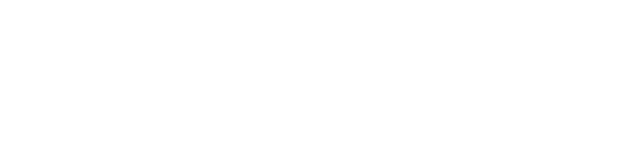
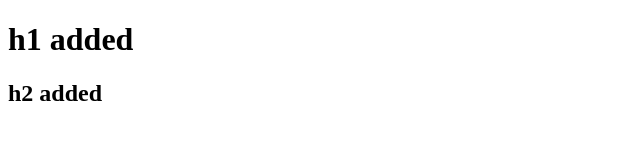
Before and after one commit to PhilTech94/githubChallenge1bis, a plain HTML site: page index.html in a window 1280 px wide. Shown: the whole page, without its empty margins (0-640 px from the left). Drawn offline with Linux system fonts and the light colour scheme.

Commit message:
h1 and h2 added

```diff
--- a/index.html
+++ b/index.html
@@ -7,7 +7,7 @@
     <title>title added</title>
 </head>
 <body>
-    <h1></h1>
-    <h2></h2>
+    <h1>h1 added</h1>
+    <h2>h2 added</h2>
 </body>
 </html>
```
